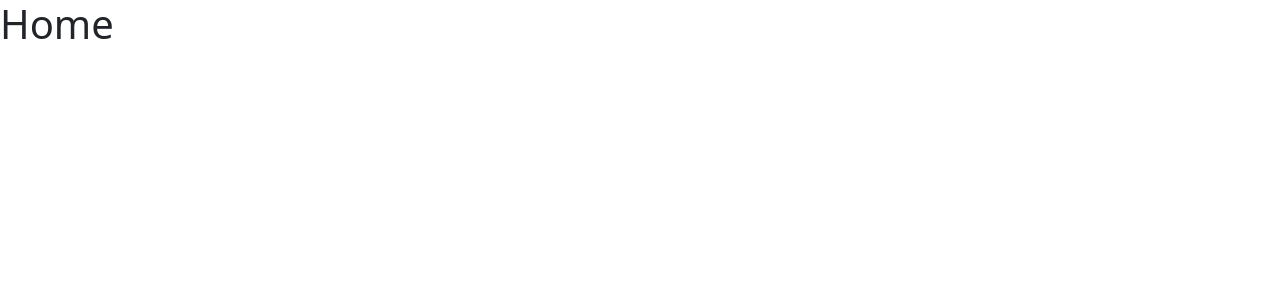
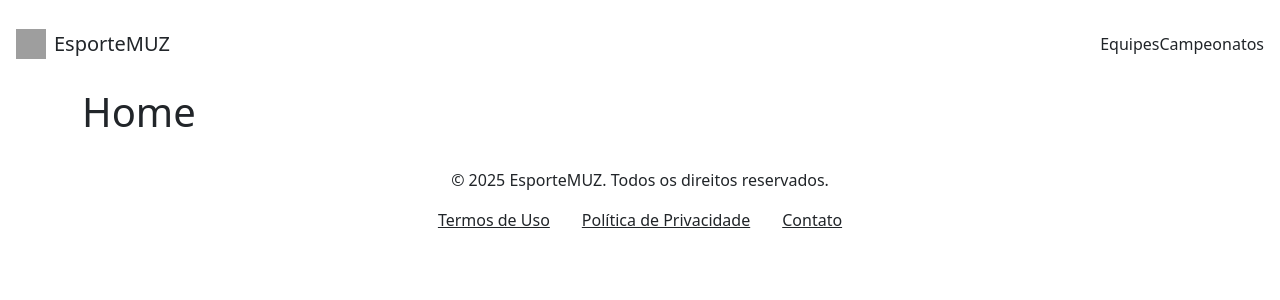
Before and after one commit to maismuz/web, a Django app: page /esportemuz/ in a window 1280 px wide. Before the commit the part shown is almost empty. Shown: the top 300 px of the page. Run offline with Django 5.2, Linux system fonts and the light colour scheme; parts of the project's set-up code (start-up, migrations or seed data) failed here and were passed over; grey boxes are pictures that could not be loaded.

Commit message:
Update base.html, add navbar and footer partials.

```diff
--- a/apps/esportemuz/templates/esportemuz/base.html
+++ b/apps/esportemuz/templates/esportemuz/base.html
@@ -5,7 +5,7 @@
 <head>
     <meta charset="UTF-8">
     <meta name="viewport" content="width=device-width, initial-scale=1.0">
-    <title>Document</title>
+    <title>{% block title %}EsporteMuz{% endblock title %}</title>
 
     <!-- Bootstrap CSS -->
     <link href="https://cdn.jsdelivr.net/npm/bootstrap@5.3.6/dist/css/bootstrap.min.css" rel="stylesheet" integrity="sha384-4Q6Gf2aSP4eDXB8Miphtr37CMZZQ5oXLH2yaXMJ2w8e2ZtHTl7GptT4jmndRuHDT" crossorigin="anonymous">
@@ -17,8 +17,16 @@
     {% block css %}{% endblock css %}
 </head>
 <body>
+    <!-- Navbar -->
+    {% include 'esportemuz/partials/_navbar.html' %}
+
     <!-- Content -->
-    {% block content %}{% endblock content %}
+    <div class="container">
+        {% block content %}{% endblock content %}
+    </div>
+
+    <!-- Footer -->
+    {% include 'esportemuz/partials/_footer.html' %}
 
     <!-- Bootstrap JS Bundle with Popper -->
     <script src="https://cdn.jsdelivr.net/npm/bootstrap@5.3.6/dist/js/bootstrap.bundle.min.js" integrity="sha384-j1CDi7MgGQ12Z7Qab0qlWQ/Qqz24Gc6BM0thvEMVjHnfYGF0rmFCozFSxQBxwHKO" crossorigin="anonymous"></script>
--- /dev/null
+++ b/apps/esportemuz/templates/esportemuz/partials/_footer.html
@@ -0,0 +1,10 @@
+<footer class="text-dark py-4">
+    <div class="container text-center">
+        <p>&copy; {% now "Y" %} EsporteMUZ. Todos os direitos reservados.</p>
+        <div class="d-flex justify-content-center">
+            <a href="#" class="text-dark mx-3">Termos de Uso</a>
+            <a href="#" class="text-dark mx-3">Política de Privacidade</a>
+            <a href="#" class="text-dark mx-3">Contato</a>
+        </div>
+    </div>
+</footer>
--- /dev/null
+++ b/apps/esportemuz/templates/esportemuz/partials/_navbar.html
@@ -0,0 +1,17 @@
+{% load static %}
+
+<nav class="navbar navbar-expand-lg navbar-custom px-3 py-4">
+    <a href="#" class="navbar-brand d-flex align-items-center text-decoration-none text-dark">
+        <img src="#" alt="Logo" width="30" height="30" class="d-inline-block align-text-top me-2">
+        EsporteMUZ
+    </a>
+    <button class="navbar-toggler" type="button" data-bs-toggle="collapse" data-bs-target="#navbarNav" aria-controls="navbarNav" aria-expanded="false" aria-label="Toggle navigation">
+        <span class="navbar-toggler-icon"></span>
+    </button>
+    <div class="collapse navbar-collapse" id="navbarNav">
+        <div class="d-flex ms-auto align-items-center">
+            <a class="nav-link" href="#">Equipes</a>
+            <a class="nav-link" href="#">Campeonatos</a>
+        </div>
+    </div>
+</nav>
```
Also changed, not shown: apps/esportemuz/templates/esportemuz/partials/footer.html (deleted), apps/esportemuz/templates/esportemuz/partials/navbar.html (deleted).
